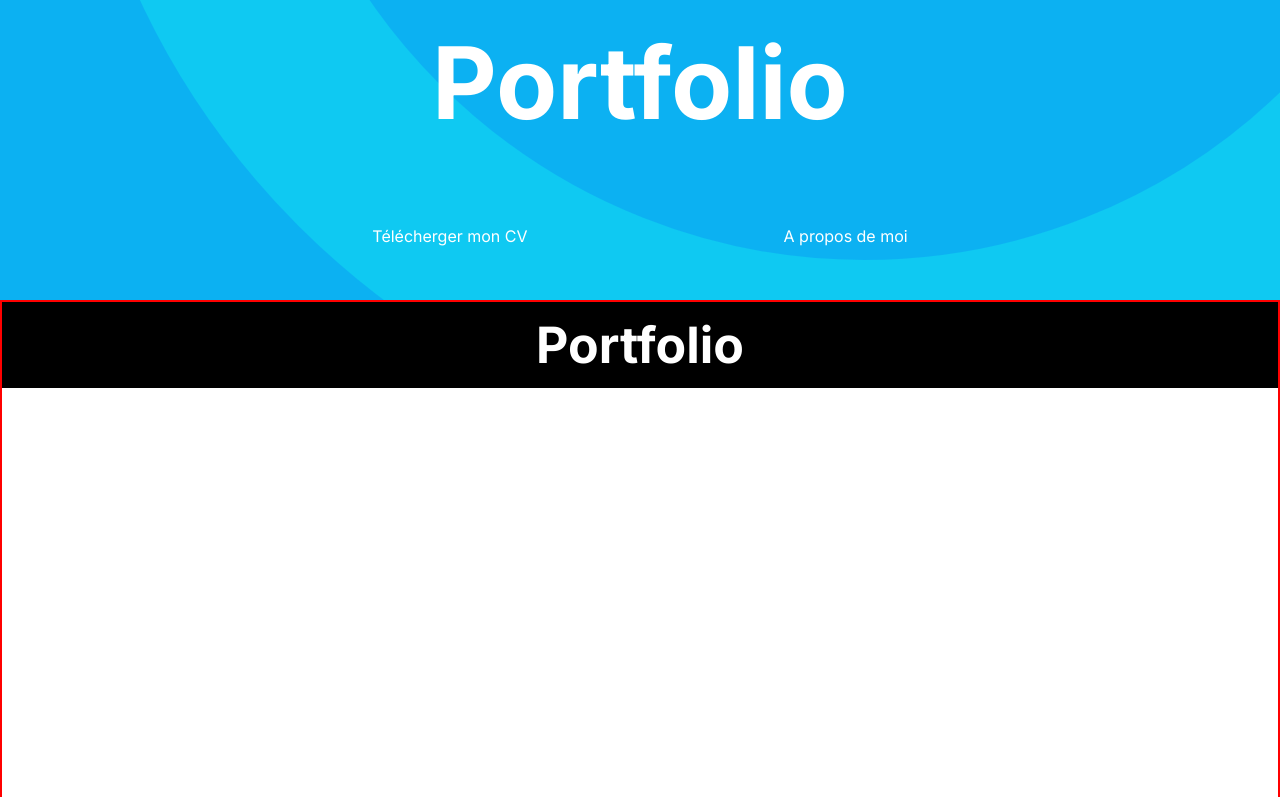
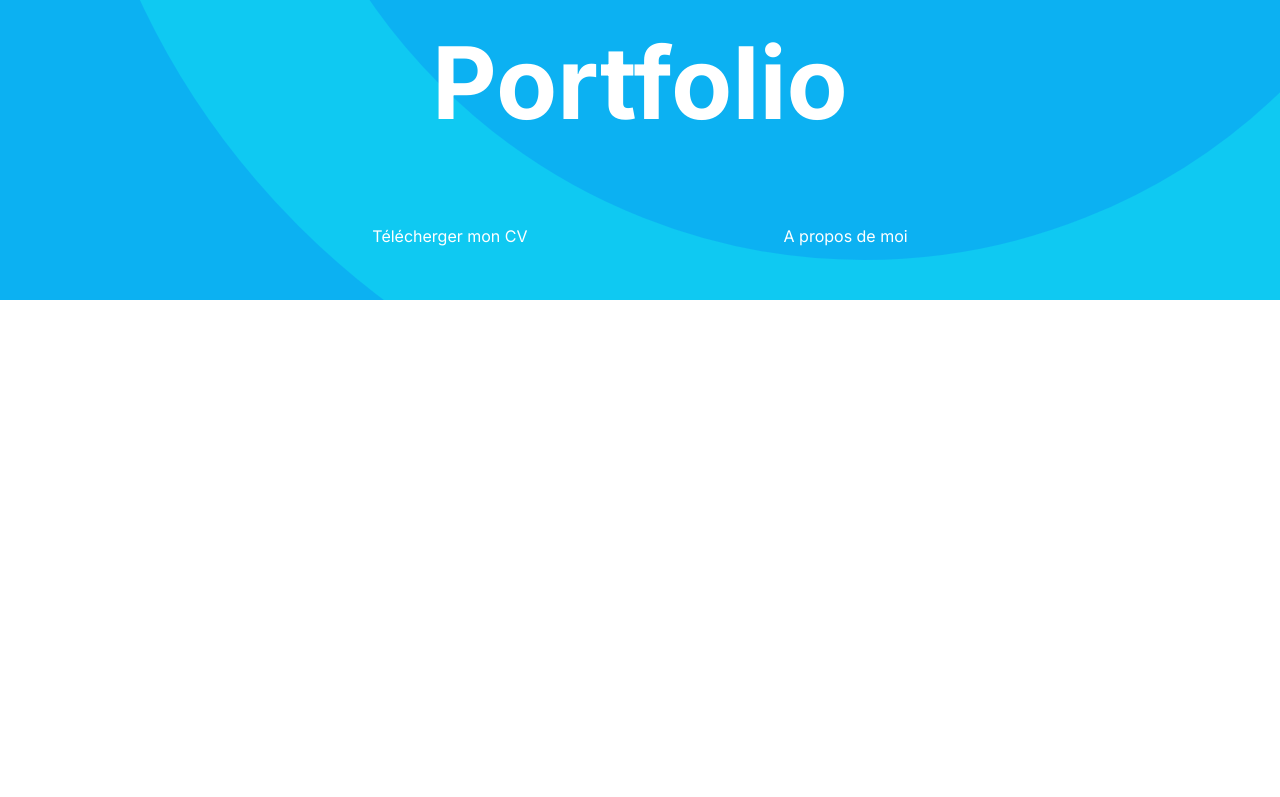
Before and after one commit to Lefentome38/portfolio, an Angular app: page / in a window 1280 px wide. Shown: the part 500-1297 px from the top of the page. After the commit the page ends 800 px from the top, so only its background shows below. Built offline with nearby package versions, Linux system fonts and the light colour scheme.

Commit message:
Revert "première page d'entré ok coté CSS"
This reverts commit a20b196703dbc79e20971c5638ddd5ffda3db255.

```diff
--- a/src/app/app.component.html
+++ b/src/app/app.component.html
@@ -7,10 +7,6 @@
     <a href="">A propos de moi</a>
   </div>
 </div>
+<!-- <div class="headerBlackPortfolio">
 
-<div class="fullscreenCentralInformationCompetence">
-  <div class="headerBlackPortfolio">
-    <h2>Portfolio</h2>
-  </div>
-
-</div>
+</div> -->
--- a/src/app/app.component.scss
+++ b/src/app/app.component.scss
@@ -8,7 +8,7 @@
 
   color: #FFFFFF;
 
-  position: relative;
+  position: absolute;
   z-index: -2;
   overflow-x: hidden;
 
@@ -50,21 +50,7 @@
   }
 }
 
-.fullscreenCentralInformationCompetence {
-  height: 1500px;
-  border: solid red 2px;
-
-  .headerBlackPortfolio {
-    background-color: black;
-    position: sticky;
-
-    padding: 1%;
-    text-align: center;
-
-    h2 {
-      margin: 0;
-      color: white;
-      font-size: 50px;
-    }
-  }
+.headerBlackPortfolio {
+  height: 100px;
+  width: 50px;
 }
```
